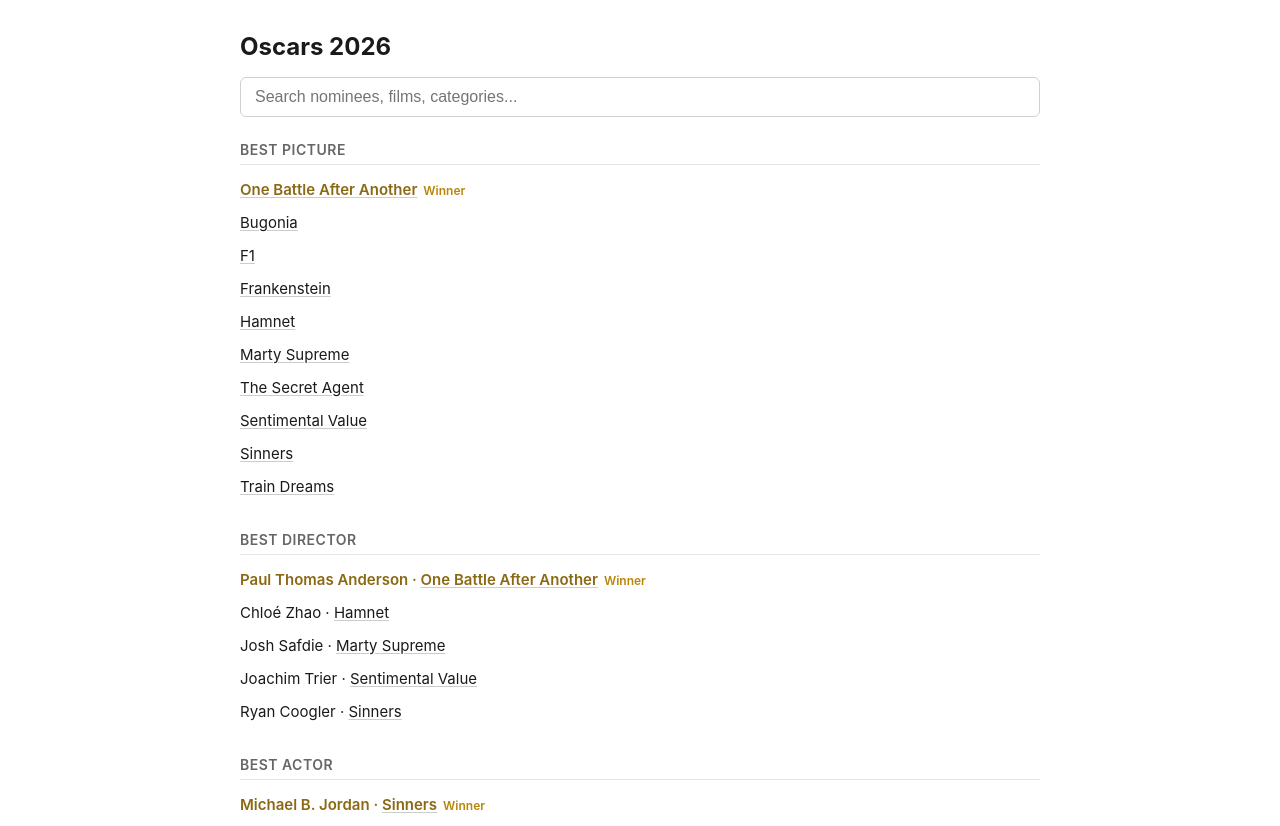
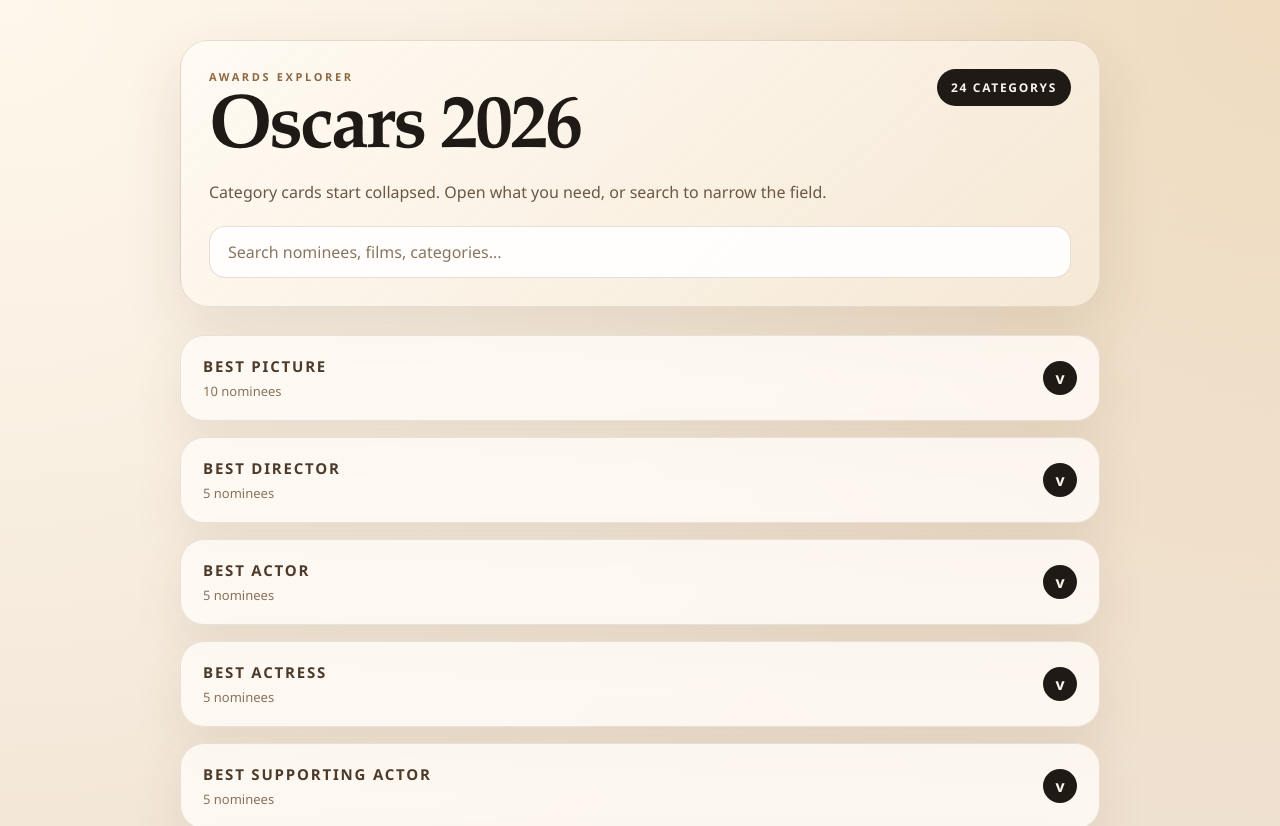
Before and after one commit to tramvaj/temp, a Next.js app: page / in a window 1280 px wide. Shown: the top 826 px of the page. Built offline with nearby package versions, Linux system fonts and the light colour scheme.

Commit message:
Add collapsible categories to Oscars explorer

```diff
--- /dev/null
+++ b/app/globals.css
@@ -0,0 +1,31 @@
+:root {
+  color-scheme: light;
+}
+
+* {
+  box-sizing: border-box;
+}
+
+html {
+  min-height: 100%;
+}
+
+body {
+  min-height: 100vh;
+  margin: 0;
+  background:
+    radial-gradient(circle at top left, rgba(255, 248, 236, 0.95), transparent 34%),
+    radial-gradient(circle at top right, rgba(231, 200, 156, 0.42), transparent 28%),
+    linear-gradient(180deg, #f4e9da 0%, #ecdcca 52%, #f7f1e7 100%);
+  font-family: "Avenir Next", "Segoe UI", sans-serif;
+}
+
+button,
+input {
+  font: inherit;
+}
+
+::selection {
+  background: #a87744;
+  color: #fffaf2;
+}
--- a/app/layout.tsx
+++ b/app/layout.tsx
@@ -1,7 +1,9 @@
+import './globals.css';
 import type { ReactNode } from 'react';
 
 export const metadata = {
-  title: 'Hello World',
+  title: 'Oscars 2026 Explorer',
+  description: 'Browse 2026 Oscar nominees by category or film.',
 };
 
 export default function RootLayout({
--- a/app/page.module.css
+++ b/app/page.module.css
@@ -1,134 +1,313 @@
 .container {
-  max-width: 800px;
+  min-height: 100vh;
+  max-width: 960px;
   margin: 0 auto;
-  padding: 24px 16px;
-  font-family: -apple-system, BlinkMacSystemFont, 'Segoe UI', Roboto, sans-serif;
-  color: #1a1a1a;
+  padding: 40px 20px 72px;
+  color: #201a16;
 }
 
 .header {
-  margin-bottom: 24px;
+  margin-bottom: 28px;
+  padding: 28px;
+  border: 1px solid rgba(92, 66, 40, 0.14);
+  border-radius: 28px;
+  background:
+    linear-gradient(140deg, rgba(255, 250, 242, 0.95), rgba(243, 227, 204, 0.78)),
+    rgba(255, 255, 255, 0.8);
+  box-shadow: 0 24px 60px rgba(90, 61, 34, 0.12);
+}
+
+.headerTop {
+  display: flex;
+  align-items: flex-start;
+  justify-content: space-between;
+  gap: 20px;
+  margin-bottom: 20px;
+}
+
+.eyebrow {
+  margin: 0 0 12px;
+  color: #8d6843;
+  font-size: 11px;
+  font-weight: 700;
+  letter-spacing: 0.24em;
+  text-transform: uppercase;
 }
 
 .title {
-  font-size: 24px;
+  margin: 0;
+  font-family: "Iowan Old Style", "Palatino Linotype", "Book Antiqua", Georgia, serif;
+  font-size: clamp(2.8rem, 8vw, 4.75rem);
+  line-height: 0.92;
+  letter-spacing: -0.04em;
+}
+
+.subtitle {
+  max-width: 42rem;
+  margin: 14px 0 0;
+  color: #6b5744;
+  font-size: 1rem;
+  line-height: 1.6;
+}
+
+.headerStat {
+  flex-shrink: 0;
+  padding: 10px 14px;
+  border-radius: 999px;
+  background: #201a16;
+  color: #faf4ea;
+  font-size: 12px;
   font-weight: 700;
-  margin: 0 0 16px 0;
+  letter-spacing: 0.14em;
+  text-transform: uppercase;
+  white-space: nowrap;
 }
 
 .searchInput {
   width: 100%;
-  padding: 10px 14px;
+  padding: 14px 18px;
   font-size: 16px;
-  border: 1px solid #d0d0d0;
-  border-radius: 6px;
+  color: #201a16;
+  border: 1px solid rgba(108, 78, 48, 0.18);
+  border-radius: 16px;
   outline: none;
-  box-sizing: border-box;
+  background: rgba(255, 255, 255, 0.88);
+  box-shadow: inset 0 1px 0 rgba(255, 255, 255, 0.9);
+}
+
+.searchInput::placeholder {
+  color: #8a7560;
 }
 
 .searchInput:focus {
-  border-color: #888;
+  border-color: #8b6338;
+  box-shadow: 0 0 0 4px rgba(182, 137, 84, 0.18);
+  background: #fffdf8;
 }
 
 .backLink {
-  display: inline-block;
-  margin-bottom: 16px;
-  color: #555;
+  display: inline-flex;
+  align-items: center;
+  gap: 8px;
+  margin-bottom: 18px;
+  padding: 10px 14px;
+  border: 1px solid rgba(92, 66, 40, 0.14);
+  border-radius: 999px;
+  background: rgba(255, 252, 247, 0.82);
+  color: #574637;
   cursor: pointer;
   font-size: 14px;
-  text-decoration: none;
-  background: none;
-  border: none;
-  padding: 0;
-  font: inherit;
+  font-weight: 600;
 }
 
 .backLink:hover {
-  color: #000;
+  background: #fffdf8;
+  color: #201a16;
 }
 
 .category {
-  margin-bottom: 28px;
+  margin-bottom: 16px;
+  border: 1px solid rgba(92, 66, 40, 0.12);
+  border-radius: 24px;
+  background: rgba(255, 252, 247, 0.82);
+  box-shadow: 0 20px 50px rgba(96, 71, 44, 0.1);
+  overflow: hidden;
+}
+
+.categoryToggle {
+  display: flex;
+  align-items: center;
+  justify-content: space-between;
+  gap: 18px;
+  width: 100%;
+  padding: 20px 22px;
+  border: none;
+  background: transparent;
+  color: inherit;
+  cursor: pointer;
+  text-align: left;
+}
+
+.categoryToggle:hover {
+  background: rgba(120, 86, 52, 0.04);
+}
+
+.categoryToggle:focus-visible {
+  outline: none;
+  box-shadow: inset 0 0 0 3px rgba(182, 137, 84, 0.2);
+}
+
+.categoryTitleGroup {
+  display: flex;
+  flex-direction: column;
+  gap: 6px;
+  min-width: 0;
 }
 
 .categoryTitle {
-  font-size: 14px;
-  font-weight: 600;
+  margin: 0;
+  color: #4c3a2a;
+  font-size: 15px;
+  font-weight: 700;
+  letter-spacing: 0.12em;
   text-transform: uppercase;
-  letter-spacing: 0.5px;
-  color: #666;
-  margin: 0 0 8px 0;
-  padding-bottom: 6px;
-  border-bottom: 1px solid #e5e5e5;
 }
 
-.categoryTitleLink {
-  cursor: pointer;
-  color: #666;
-  text-decoration: none;
-  background: none;
-  border: none;
-  padding: 0;
-  font: inherit;
+.categoryMeta {
+  color: #8a725a;
+  font-size: 13px;
+  line-height: 1.4;
 }
 
-.categoryTitleLink:hover {
-  color: #000;
+.categoryIcon {
+  display: grid;
+  place-items: center;
+  width: 34px;
+  height: 34px;
+  border-radius: 999px;
+  background: #201a16;
+  color: #faf4ea;
+  font-size: 16px;
+  font-weight: 700;
+  line-height: 1;
+  flex-shrink: 0;
+}
+
+.categoryContent {
+  display: grid;
+  grid-template-rows: 0fr;
+  transition: grid-template-rows 220ms ease;
+}
+
+.categoryContentExpanded {
+  grid-template-rows: 1fr;
+}
+
+.categoryContentInner {
+  overflow: hidden;
 }
 
 .nomineeList {
   list-style: none;
   margin: 0;
-  padding: 0;
+  padding: 0 22px 18px;
+  border-top: 1px solid rgba(92, 66, 40, 0.1);
+}
+
+.filmNomineeList {
+  padding-top: 4px;
+  border-top: none;
+  border-radius: 24px;
+  background: rgba(255, 252, 247, 0.72);
+  box-shadow: 0 20px 50px rgba(96, 71, 44, 0.1);
 }
 
 .nominee {
-  padding: 6px 0;
-  font-size: 15px;
-  line-height: 1.4;
+  padding: 14px 0;
+  font-size: 16px;
+  line-height: 1.5;
+  border-bottom: 1px solid rgba(92, 66, 40, 0.09);
+}
+
+.nominee:last-child {
+  border-bottom: none;
+  padding-bottom: 0;
 }
 
 .winner {
-  font-weight: 600;
-  color: #8B6914;
+  color: #855814;
+  font-weight: 700;
 }
 
 .winnerBadge {
-  font-size: 12px;
-  margin-left: 6px;
-  color: #B8860B;
+  display: inline-flex;
+  align-items: center;
+  margin-left: 8px;
+  padding: 3px 8px;
+  border-radius: 999px;
+  background: rgba(215, 171, 82, 0.18);
+  color: #94630e;
+  font-size: 11px;
+  font-weight: 700;
+  letter-spacing: 0.08em;
+  text-transform: uppercase;
 }
 
-.filmLink {
+.filmLink,
+.categoryTitleLink {
   cursor: pointer;
-  text-decoration: underline;
-  text-decoration-color: #ccc;
-  text-underline-offset: 2px;
   background: none;
   border: none;
   padding: 0;
   font: inherit;
   color: inherit;
+  text-decoration: underline;
+  text-decoration-thickness: 1px;
+  text-underline-offset: 3px;
 }
 
-.filmLink:hover {
-  text-decoration-color: #888;
+.filmLink {
+  text-decoration-color: rgba(124, 87, 46, 0.35);
+}
+
+.categoryTitleLink {
+  color: #6d543a;
+  text-decoration-color: transparent;
+}
+
+.filmLink:hover,
+.categoryTitleLink:hover {
+  color: #201a16;
+  text-decoration-color: #8b6338;
 }
 
 .filmViewTitle {
-  font-size: 20px;
-  font-weight: 700;
-  margin: 0 0 4px 0;
+  margin: 0 0 6px;
+  font-family: "Iowan Old Style", "Palatino Linotype", "Book Antiqua", Georgia, serif;
+  font-size: clamp(2rem, 5vw, 3rem);
+  line-height: 1;
 }
 
 .filmViewSubtitle {
-  font-size: 14px;
-  color: #888;
-  margin: 0 0 20px 0;
+  margin: 0 0 22px;
+  color: #6d5947;
+  font-size: 15px;
+  line-height: 1.5;
 }
 
 .noResults {
-  color: #888;
+  margin-top: 24px;
+  padding: 20px 22px;
+  border: 1px dashed rgba(120, 86, 52, 0.28);
+  border-radius: 20px;
+  background: rgba(255, 252, 247, 0.7);
+  color: #705d4c;
   font-size: 15px;
-  margin-top: 24px;
 }
+
+@media (max-width: 640px) {
+  .container {
+    padding: 20px 14px 48px;
+  }
+
+  .header {
+    padding: 22px 18px;
+    border-radius: 24px;
+  }
+
+  .headerTop {
+    flex-direction: column;
+  }
+
+  .headerStat {
+    white-space: normal;
+  }
+
+  .categoryToggle {
+    padding: 18px;
+  }
+
+  .nomineeList {
+    padding: 0 18px 16px;
+  }
+}
--- a/app/page.tsx
+++ b/app/page.tsx
@@ -1,6 +1,6 @@
 'use client';
 
-import { useState, useMemo, useRef } from 'react';
+import { useMemo, useRef, useState } from 'react';
 import styles from './page.module.css';
 import data from '../data/oscars-2026.json';
 
@@ -10,9 +10,11 @@
   winner: boolean;
 };
 
-// Extract film name from nominee string (before " - " if present)
-function extractFilm(nominee: string, category: string): string {
-  // For acting/directing categories, the film is after the dash
+type CategoryGroup = {
+  category: string;
+  nominees: Nominee[];
+};
+
 const actingCategories = [
   'Best Director',
   'Best Actor',
@@ -20,52 +22,40 @@
   'Best Supporting Actor',
   'Best Supporting Actress',
 ];
-  if (actingCategories.includes(category)) {
-    const parts = nominee.split(' - ');
-    return parts.length > 1 ? parts[parts.length - 1] : nominee;
-  }
-  // For screenplay categories, film is before the dash
+
 const screenplayCategories = [
   'Best Original Screenplay',
   'Best Adapted Screenplay',
   'Best Original Score',
 ];
+
+// Extract film name from nominee string (before " - " if present)
+function extractFilm(nominee: string, category: string): string {
+  if (actingCategories.includes(category)) {
+    const parts = nominee.split(' - ');
+    return parts.length > 1 ? parts[parts.length - 1] : nominee;
+  }
   if (screenplayCategories.includes(category)) {
     const parts = nominee.split(' - ');
     return parts[0];
   }
-  // For Best Original Song, format is "Song Title - Film Title"
   if (category === 'Best Original Song') {
     const parts = nominee.split(' - ');
     return parts.length > 1 ? parts[parts.length - 1] : nominee;
   }
-  // For everything else, the nominee IS the film
   return nominee.replace(/\s*\(.*?\)\s*$/, '');
 }
 
 // Extract person name from nominee string (the non-film part)
 function extractPerson(nominee: string, category: string): string | null {
-  const actingCategories = [
-    'Best Director',
-    'Best Actor',
-    'Best Actress',
-    'Best Supporting Actor',
-    'Best Supporting Actress',
-  ];
   if (actingCategories.includes(category)) {
     const parts = nominee.split(' - ');
     return parts.length > 1 ? parts[0] : null;
   }
-  const screenplayCategories = [
-    'Best Original Screenplay',
-    'Best Adapted Screenplay',
-    'Best Original Score',
-  ];
   if (screenplayCategories.includes(category)) {
     const parts = nominee.split(' - ');
     return parts.length > 1 ? parts.slice(1).join(' - ') : null;
   }
-  // For Best Original Song, format is "Song Title - Film Title", person is the song title
   if (category === 'Best Original Song') {
     const parts = nominee.split(' - ');
     return parts.length > 1 ? parts[0] : null;
@@ -73,41 +63,76 @@
   return null;
 }
 
+function formatCount(count: number, singular: string, plural = `${singular}s`) {
+  return `${count} ${count === 1 ? singular : plural}`;
+}
+
+function getCategoryId(category: string) {
+  return `category-${category.toLowerCase().replace(/[^a-z0-9]+/g, '-').replace(/(^-|-$)/g, '')}`;
+}
+
 export default function Home() {
   const [search, setSearch] = useState('');
   const [selectedFilm, setSelectedFilm] = useState<string | null>(null);
+  const [expandedCategories, setExpandedCategories] = useState<Record<string, boolean>>({});
   const categoryRefs = useRef<Record<string, HTMLDivElement | null>>({});
 
   const nominees = data as Nominee[];
 
-  // Get unique categories in original order
-  const categories = useMemo(() => {
-    const seen = new Set<string>();
-    return nominees
-      .map((n) => n.category)
-      .filter((c) => {
-        if (seen.has(c)) return false;
-        seen.add(c);
-        return true;
-      });
+  const nomineesByCategory = useMemo(() => {
+    const grouped = new Map<string, Nominee[]>();
+
+    for (const nominee of nominees) {
+      const existing = grouped.get(nominee.category);
+
+      if (existing) {
+        existing.push(nominee);
+      } else {
+        grouped.set(nominee.category, [nominee]);
+      }
+    }
+
+    return grouped;
   }, [nominees]);
 
-  // Get all nominations for a specific film
+  const categories = useMemo(() => Array.from(nomineesByCategory.keys()), [nomineesByCategory]);
+
   const filmNominations = useMemo(() => {
     if (!selectedFilm) return [];
     return nominees.filter((n) => extractFilm(n.nominee, n.category) === selectedFilm);
   }, [selectedFilm, nominees]);
 
+  const lowerSearch = search.toLowerCase().trim();
+
+  const openCategory = (category: string) => {
+    setExpandedCategories((prev) => {
+      if (prev[category]) {
+        return prev;
+      }
+
+      return {
+        ...prev,
+        [category]: true,
+      };
+    });
+  };
+
+  const toggleCategory = (category: string, isExpanded: boolean) => {
+    setExpandedCategories((prev) => ({
+      ...prev,
+      [category]: !isExpanded,
+    }));
+  };
+
   const scrollToCategory = (category: string) => {
+    openCategory(category);
     setSelectedFilm(null);
+
     setTimeout(() => {
       categoryRefs.current[category]?.scrollIntoView({ behavior: 'smooth', block: 'start' });
     }, 50);
   };
 
-  const lowerSearch = search.toLowerCase();
-
-  // Film view
   if (selectedFilm) {
     const filtered = lowerSearch
       ? filmNominations.filter(
@@ -123,35 +148,46 @@
     return (
       <div className={styles.container}>
         <div className={styles.header}>
-          <div className={styles.title}>Oscars 2026</div>
+          <div className={styles.headerTop}>
+            <div>
+              <p className={styles.eyebrow}>Awards Explorer</p>
+              <h1 className={styles.title}>Oscars 2026</h1>
+              <p className={styles.subtitle}>
+                Browse by category, then jump into any film to see how its nomination run stacks
+                up.
+              </p>
+            </div>
+            <div className={styles.headerStat}>{formatCount(total, 'nomination')}</div>
+          </div>
           <input
             className={styles.searchInput}
             type="text"
-            placeholder="Search categories..."
+            placeholder="Search this film's categories..."
             value={search}
             onChange={(e) => setSearch(e.target.value)}
           />
         </div>
-        <button className={styles.backLink} onClick={() => setSelectedFilm(null)}>
+        <button className={styles.backLink} type="button" onClick={() => setSelectedFilm(null)}>
           &larr; All categories
         </button>
         <h2 className={styles.filmViewTitle}>{selectedFilm}</h2>
         <p className={styles.filmViewSubtitle}>
-          {wins} win{wins !== 1 ? 's' : ''}, {total} nomination{total !== 1 ? 's' : ''}
+          {formatCount(wins, 'win')}, {formatCount(total, 'nomination')}
         </p>
         {filtered.length === 0 ? (
           <p className={styles.noResults}>No matching categories.</p>
         ) : (
-          <ul className={styles.nomineeList}>
+          <ul className={`${styles.nomineeList} ${styles.filmNomineeList}`}>
             {filtered.map((n) => {
               const person = extractPerson(n.nominee, n.category);
               return (
                 <li
-                  key={n.category}
+                  key={`${n.category}-${n.nominee}`}
                   className={`${styles.nominee} ${n.winner ? styles.winner : ''}`}
                 >
                   <button
                     className={styles.categoryTitleLink}
+                    type="button"
                     onClick={() => scrollToCategory(n.category)}
                   >
                     {n.category}
@@ -167,25 +203,38 @@
     );
   }
 
-  // Category view
+  const searchActive = lowerSearch.length > 0;
   const filteredCategories = categories
-    .map((cat) => {
-      const catNominees = nominees.filter((n) => n.category === cat);
-      if (!lowerSearch) return { category: cat, nominees: catNominees };
+    .map((category) => {
+      const catNominees = nomineesByCategory.get(category) ?? [];
+
+      if (!searchActive) return { category, nominees: catNominees };
+
       const matches = catNominees.filter(
         (n) =>
           n.category.toLowerCase().includes(lowerSearch) ||
           n.nominee.toLowerCase().includes(lowerSearch)
       );
+
       if (matches.length === 0) return null;
-      return { category: cat, nominees: matches };
+
+      return { category, nominees: matches };
     })
-    .filter(Boolean) as { category: string; nominees: Nominee[] }[];
+    .filter((group): group is CategoryGroup => group !== null);
 
   return (
     <div className={styles.container}>
       <div className={styles.header}>
-        <div className={styles.title}>Oscars 2026</div>
+        <div className={styles.headerTop}>
+          <div>
+            <p className={styles.eyebrow}>Awards Explorer</p>
+            <h1 className={styles.title}>Oscars 2026</h1>
+            <p className={styles.subtitle}>
+              Category cards start collapsed. Open what you need, or search to narrow the field.
+            </p>
+          </div>
+          <div className={styles.headerStat}>{formatCount(categories.length, 'category')}</div>
+        </div>
         <input
           className={styles.searchInput}
           type="text"
@@ -197,31 +246,69 @@
       {filteredCategories.length === 0 ? (
         <p className={styles.noResults}>No results for &ldquo;{search}&rdquo;</p>
       ) : (
-        filteredCategories.map(({ category, nominees: catNominees }) => (
+        filteredCategories.map(({ category, nominees: catNominees }) => {
+          const isExpanded = expandedCategories[category] ?? searchActive;
+          const metaLabel = searchActive
+            ? formatCount(catNominees.length, 'match')
+            : formatCount(catNominees.length, 'nominee');
+
+          return (
             <div
               key={category}
               className={styles.category}
-            ref={(el) => { categoryRefs.current[category] = el; }}
+              ref={(el) => {
+                categoryRefs.current[category] = el;
+              }}
             >
-            <h3 className={styles.categoryTitle}>{category}</h3>
+              <button
+                className={styles.categoryToggle}
+                type="button"
+                aria-expanded={isExpanded}
+                aria-controls={getCategoryId(category)}
+                onClick={() => toggleCategory(category, isExpanded)}
+              >
+                <span className={styles.categoryTitleGroup}>
+                  <span className={styles.categoryTitle}>{category}</span>
+                  <span className={styles.categoryMeta}>{metaLabel}</span>
+                </span>
+                <span className={styles.categoryIcon} aria-hidden="true">
+                  {isExpanded ? '^' : 'v'}
+                </span>
+              </button>
+              <div
+                id={getCategoryId(category)}
+                className={`${styles.categoryContent} ${
+                  isExpanded ? styles.categoryContentExpanded : ''
+                }`}
+              >
+                <div className={styles.categoryContentInner}>
                   <ul className={styles.nomineeList}>
                     {catNominees.map((n) => {
                       const film = extractFilm(n.nominee, n.category);
                       const person = extractPerson(n.nominee, n.category);
+
                       return (
                         <li
-                    key={n.nominee}
+                          key={`${category}-${n.nominee}`}
                           className={`${styles.nominee} ${n.winner ? styles.winner : ''}`}
                         >
                           {person ? (
                             <>
                               {person} &middot;{' '}
-                        <button className={styles.filmLink} onClick={() => setSelectedFilm(film)}>
+                              <button
+                                className={styles.filmLink}
+                                type="button"
+                                onClick={() => setSelectedFilm(film)}
+                              >
                                 {film}
                               </button>
                             </>
                           ) : (
-                      <button className={styles.filmLink} onClick={() => setSelectedFilm(film)}>
+                            <button
+                              className={styles.filmLink}
+                              type="button"
+                              onClick={() => setSelectedFilm(film)}
+                            >
                               {n.nominee}
                             </button>
                           )}
@@ -231,7 +318,10 @@
                     })}
                   </ul>
                 </div>
-        ))
+              </div>
+            </div>
+          );
+        })
       )}
     </div>
   );
```
Lines whose indentation alone changed are shown as unchanged.
